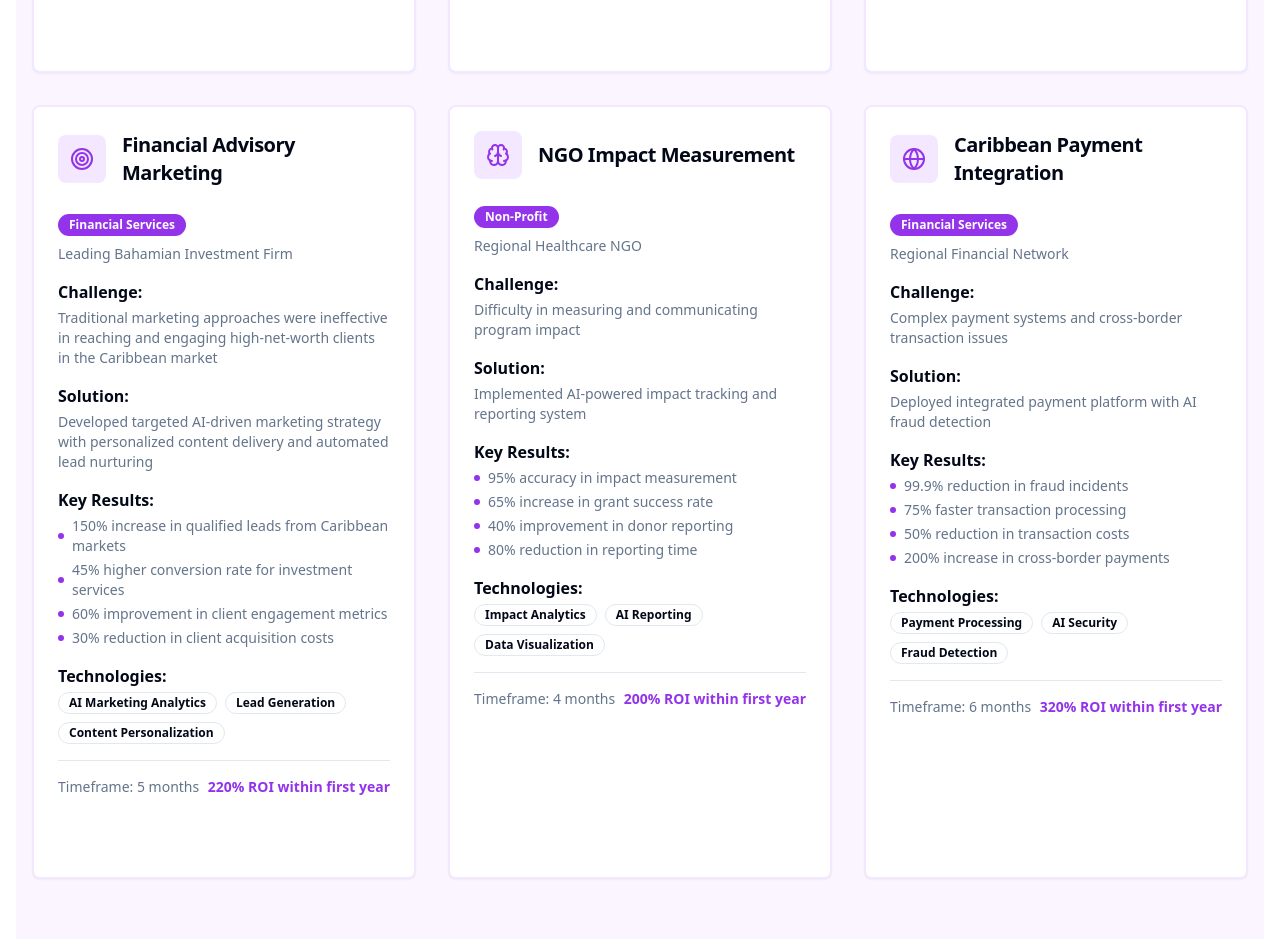
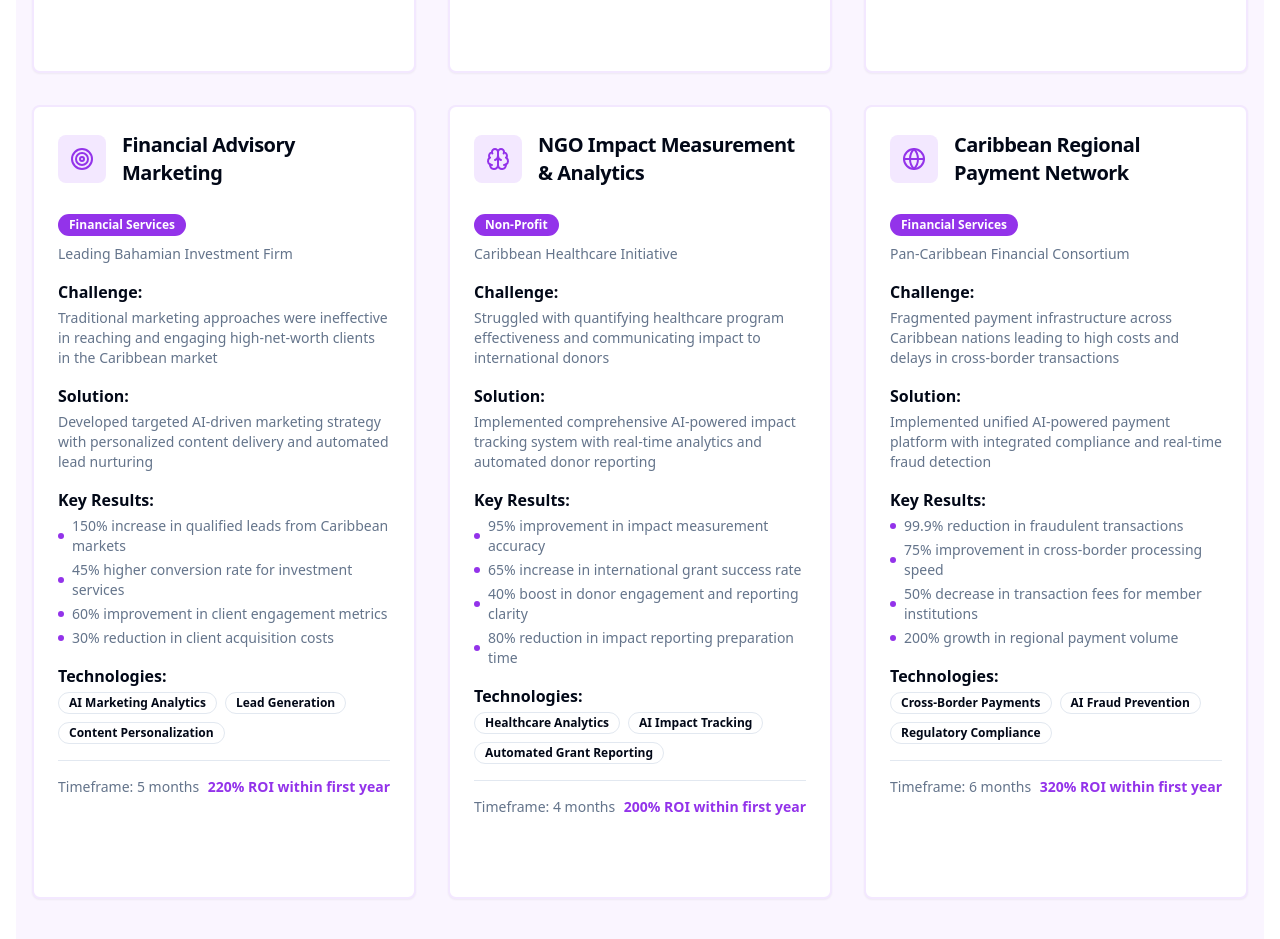
Before and after one commit to salutethegenius/kemisdigital-2027, a React (Vite) app in the folder client/: page /case-studies in a window 1280 px wide. Shown: the part 1400-2339 px from the top of the page. Built offline with nearby package versions, Linux system fonts and the light colour scheme; no server answers.

Commit message:
Agent query: Are the updated case studies for NGO impact measurement and Caribbean payment integration displaying correctly with the new regional focus?

```diff
--- a/client/src/pages/CaseStudies.tsx
+++ b/client/src/pages/CaseStudies.tsx
@@ -100,35 +100,35 @@ const caseStudies: CaseStudy[] = [
   },
   {
     icon: Brain,
-    title: "NGO Impact Measurement",
-    client: "Regional Healthcare NGO",
+    title: "NGO Impact Measurement & Analytics",
+    client: "Caribbean Healthcare Initiative",
     industry: "Non-Profit",
-    challenge: "Difficulty in measuring and communicating program impact",
-    solution: "Implemented AI-powered impact tracking and reporting system",
+    challenge: "Struggled with quantifying healthcare program effectiveness and communicating impact to international donors",
+    solution: "Implemented comprehensive AI-powered impact tracking system with real-time analytics and automated donor reporting",
     results: [
-      "95% accuracy in impact measurement",
-      "65% increase in grant success rate",
-      "40% improvement in donor reporting",
-      "80% reduction in reporting time"
+      "95% improvement in impact measurement accuracy",
+      "65% increase in international grant success rate",
+      "40% boost in donor engagement and reporting clarity",
+      "80% reduction in impact reporting preparation time"
     ],
-    technologies: ["Impact Analytics", "AI Reporting", "Data Visualization"],
+    technologies: ["Healthcare Analytics", "AI Impact Tracking", "Automated Grant Reporting"],
     timeframe: "4 months",
     roi: "200% ROI within first year"
   },
   {
     icon: Globe,
-    title: "Caribbean Payment Integration",
-    client: "Regional Financial Network",
+    title: "Caribbean Regional Payment Network",
+    client: "Pan-Caribbean Financial Consortium",
     industry: "Financial Services",
-    challenge: "Complex payment systems and cross-border transaction issues",
-    solution: "Deployed integrated payment platform with AI fraud detection",
+    challenge: "Fragmented payment infrastructure across Caribbean nations leading to high costs and delays in cross-border transactions",
+    solution: "Implemented unified AI-powered payment platform with integrated compliance and real-time fraud detection",
     results: [
-      "99.9% reduction in fraud incidents",
-      "75% faster transaction processing",
-      "50% reduction in transaction costs",
-      "200% increase in cross-border payments"
+      "99.9% reduction in fraudulent transactions",
+      "75% improvement in cross-border processing speed",
+      "50% decrease in transaction fees for member institutions",
+      "200% growth in regional payment volume"
     ],
-    technologies: ["Payment Processing", "AI Security", "Fraud Detection"],
+    technologies: ["Cross-Border Payments", "AI Fraud Prevention", "Regulatory Compliance"],
     timeframe: "6 months",
     roi: "320% ROI within first year"
   }
```
